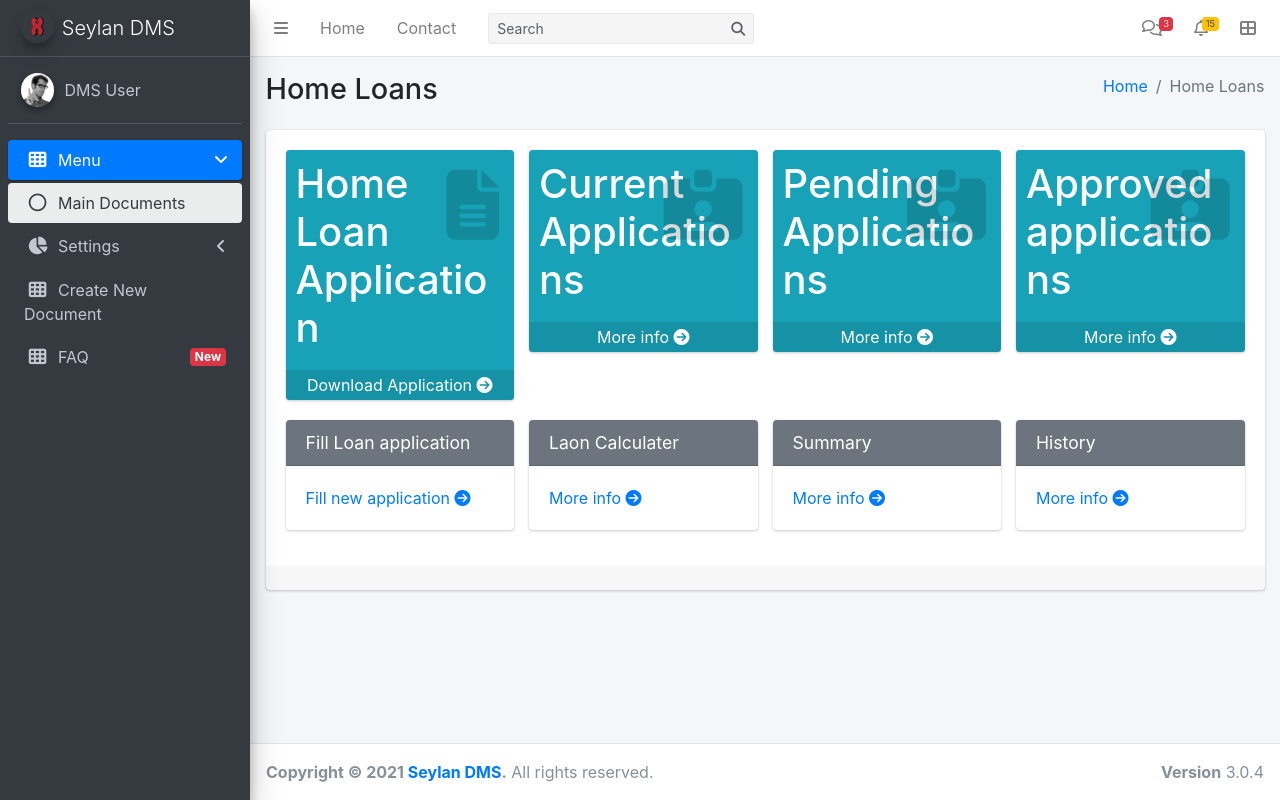
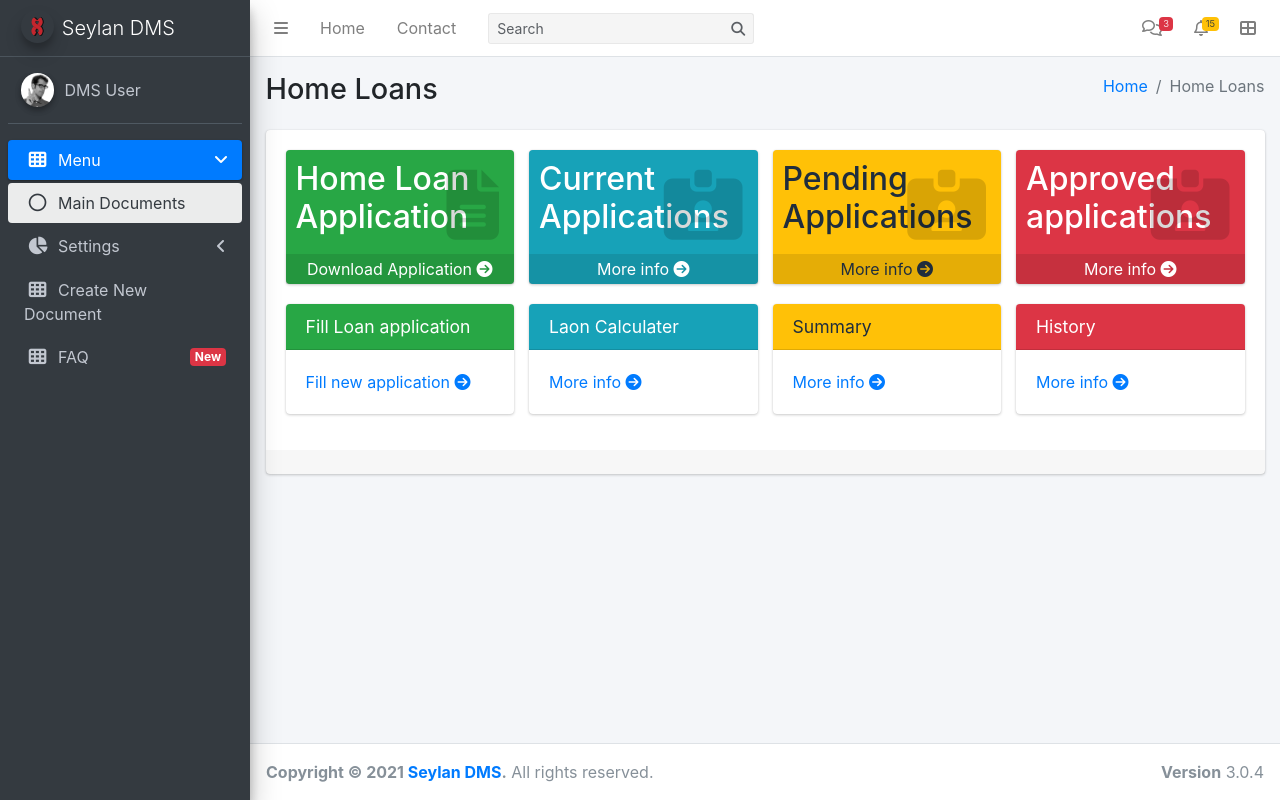
Before and after one commit to cheythi/dms, a CodeIgniter app: page /dms/MainController/home_loans in a window 1280 px wide. Run offline with CodeIgniter, Linux system fonts and the light colour scheme; some libraries are stand-ins or nearby versions.

Commit message:
UI changes

```diff
--- a/application/views/home_loan/main.php
+++ b/application/views/home_loan/main.php
@@ -29,9 +29,9 @@
 
               <div class="col-lg-3 col-6">
                 <!-- small card -->
-                <div class="small-box bg-info">
+                <div class="small-box bg-success">
                   <div class="inner">
-                  <h1> Home Loan Application</h1>
+                  <h2> Home Loan Application</h2>
                   </div>
                   <div class="icon">
                     <i class="fas fa-file-alt"></i>
@@ -46,7 +46,7 @@
                 <!-- small card -->
                 <div class="small-box bg-info">
                   <div class="inner">
-                  <h1>Current Applications</h1>
+                  <h2>Current Applications</h2>
                   </div>
                   <div class="icon">
                   <i class="fas fa-id-card-alt"></i>
@@ -59,9 +59,9 @@
 
               <div class="col-lg-3 col-6">
                 <!-- small card -->
-                <div class="small-box bg-info">
+                <div class="small-box bg-warning">
                   <div class="inner">
-                  <h1>Pending Applications</h1>
+                  <h2>Pending Applications</h2>
                   </div>
                   <div class="icon">
                   <i class="fas fa-id-card-alt"></i>
@@ -74,10 +74,10 @@
 
               <div class="col-lg-3 col-6">
                 <!-- small card -->
-                <div class="small-box bg-info">
+                <div class="small-box bg-danger">
                   <div class="inner">
 
-                  <h1>Approved applications</h1>
+                  <h2>Approved applications</h2>
                   </div>
                   <div class="icon">
                   <i class="fas fa-id-card-alt"></i>
@@ -94,7 +94,7 @@
 
               <div class="col-md-3">
                 <div class="card card-secondary">
-                  <div class="card-header">
+                  <div class="card-header bg-success">
                     <h3 class="card-title">Fill Loan application</h3>
                   </div>
                   <div class="card-body">
@@ -109,7 +109,7 @@
 
               <div class="col-md-3">
                 <div class="card card-secondary">
-                  <div class="card-header">
+                  <div class="card-header bg-info">
                     <h3 class="card-title">Laon Calculater</h3>
                   </div>
                   <div class="card-body">
@@ -124,7 +124,7 @@
 
               <div class="col-md-3">
                 <div class="card card-secondary">
-                  <div class="card-header">
+                  <div class="card-header bg-warning">
                     <h3 class="card-title">Summary</h3>
                   </div>
                   <div class="card-body">
@@ -139,7 +139,7 @@
 
               <div class="col-md-3">
                 <div class="card card-secondary">
-                  <div class="card-header">
+                  <div class="card-header bg-danger">
                     <h3 class="card-title">History</h3>
                   </div>
                   <div class="card-body">
```
